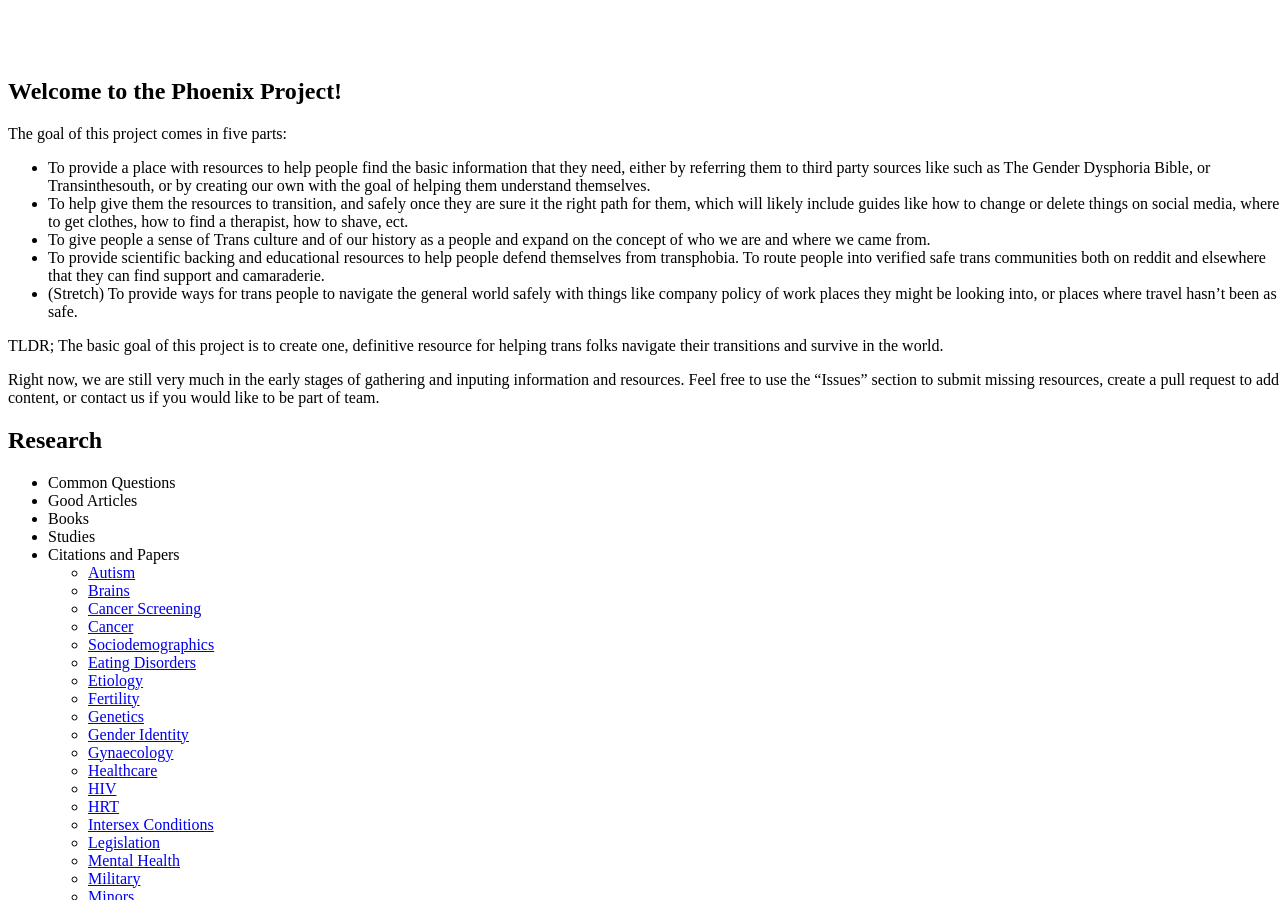
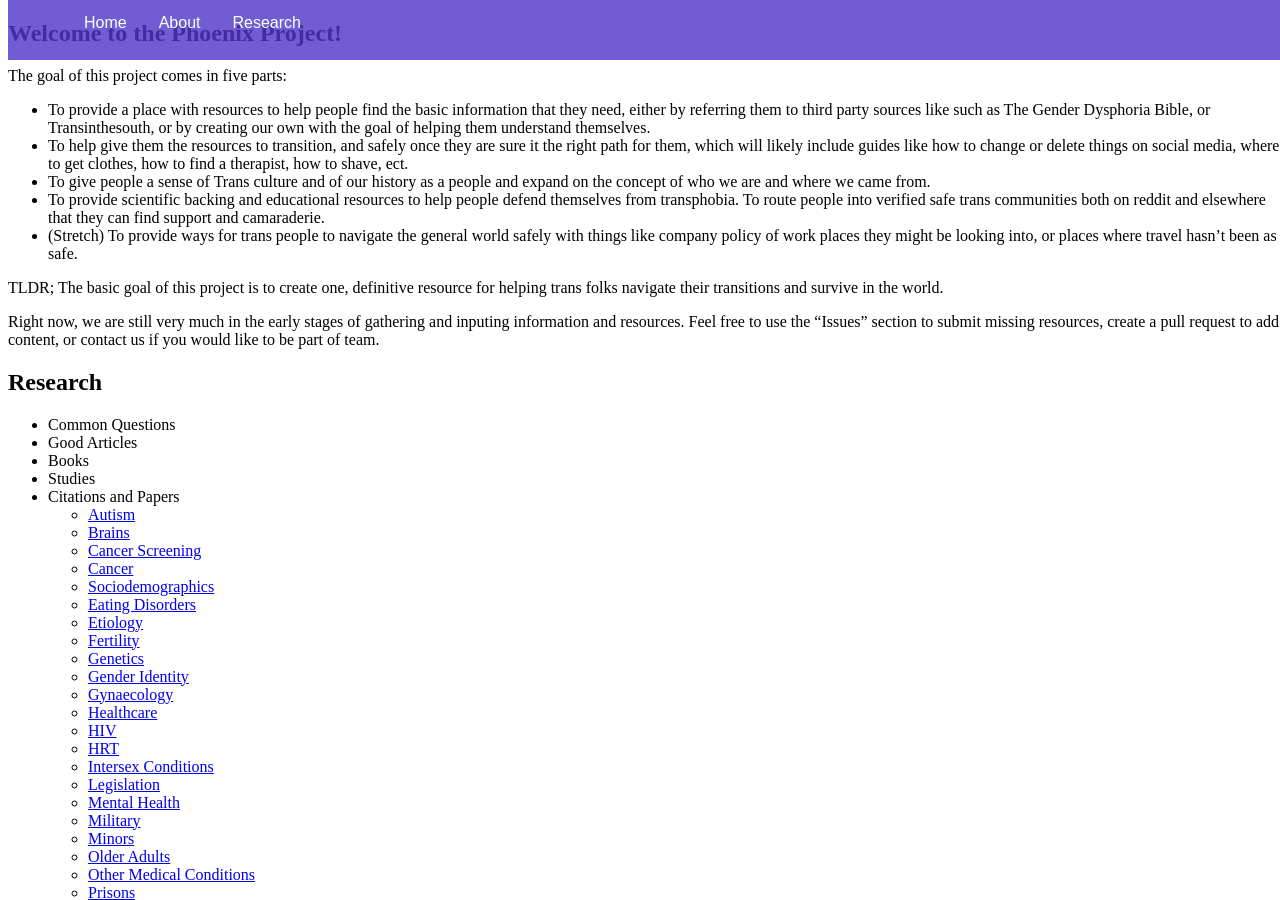
Before and after one commit to Scoopsie/Project-Phoenix, a Jekyll site: the page built from README.md, in a window 1280 px wide and 900 px high. Built offline with Jekyll 4.4.1, drawn with Linux system fonts in a browser that asks for light colours; our own code applies the rules of GitHub Pages for plain Markdown files.

Commit message:
Update nav.html

```diff
--- a/_includes/nav.html
+++ b/_includes/nav.html
@@ -1,5 +1,8 @@
-<nav role="navigation">
-  <ul>
+<nav class="menu-con" role="navigation">
+  <div class="menu-con-backdrop">
+  </div>
+  <div class="menu-con-outer">
+    <ul class="menu-con-inner">
       <li><a href="{{site.baseurl}}/">Home</a></li>
       <li><a href="{{site.baseurl}}/">About</a></li>
       <li aria-haspopup="true">
@@ -46,4 +49,5 @@
         </ul>
       </li>
     </ul>
+  </div>
 </nav>
```
Lines whose indentation alone changed are shown as unchanged.
